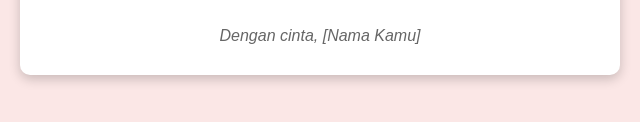
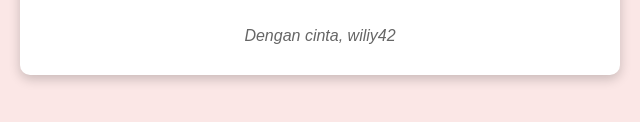
Before and after one commit to GoodDar17/willy42, a plain HTML site: page index.html in a window 1280 px wide. Shown: the part 470-592 px from the top of the page, 320-960 px from the left. Drawn offline with Linux system fonts and the light colour scheme.

Commit message:
Update index.html

```diff
--- a/index.html
+++ b/index.html
@@ -21,7 +21,7 @@
             <p>Semoga kamu bisa memaafkanku ❤️</p>
         </div>
 
-        <p class="sign-off">Dengan cinta, [Nama Kamu]</p>
+        <p class="sign-off">Dengan cinta, wiliy42</p>
     </div>
 
     <script src="script.js"></script>
```
